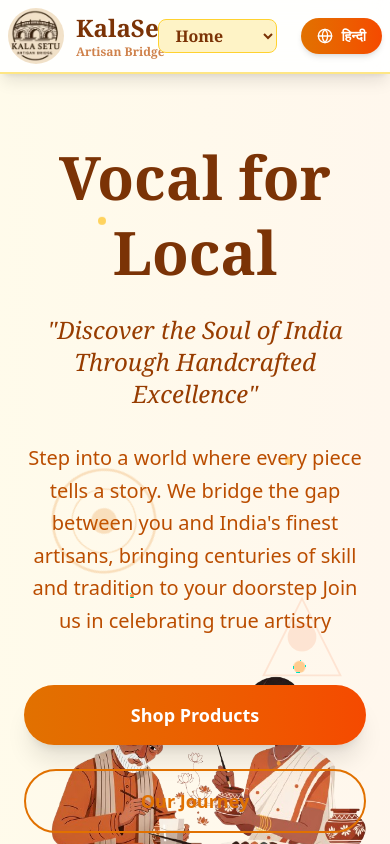
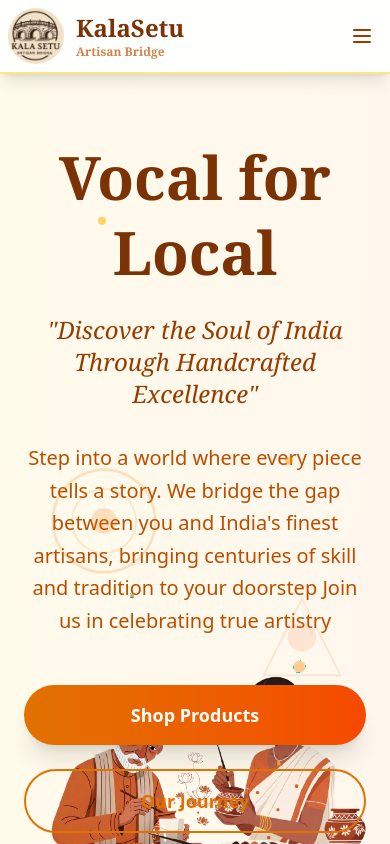
Before and after one commit to Voyager-07/KalaSetu, a React (Vite) app: page / in a window 390 px wide. Shown: the top 844 px of the page. Built offline with nearby package versions, Linux system fonts and the light colour scheme.

Commit message:
Minor UI Changes for Mobile Devices

```diff
--- a/src/components/Navbar.jsx
+++ b/src/components/Navbar.jsx
@@ -1,10 +1,16 @@
-import React from "react"
-import { Globe } from "lucide-react";
+import React, { useState } from "react";
+import { Globe, Menu, X } from "lucide-react";
 import logo from "../assets/logo.png";
 
 const Navbar = ({ language = 'en', setLanguage, currentSection, scrollToSection }) => {
+  const [isMobileMenuOpen, setIsMobileMenuOpen] = useState(false);
+
   const toggleLanguage = () => {
     setLanguage(prev => prev === 'en' ? 'hi' : 'en');
+  };
+
+  const toggleMobileMenu = () => {
+    setIsMobileMenuOpen(prev => !prev);
   };
 
   const navItems = {
@@ -29,21 +35,16 @@ const Navbar = ({ language = 'en', setLanguage, currentSection, scrollToSection
   const currentLang = navItems[language];
 
   const handleNavClick = (section) => {
-        if (scrollToSection) {
-            scrollToSection(section);
-        }
+    setIsMobileMenuOpen(false); // Close on click
+    if (scrollToSection) scrollToSection(section);
   };
 
   return (
     <nav className="fixed top-0 left-0 right-0 bg-white/90 backdrop-blur-md z-50 shadow-lg border-b-2 border-amber-200">
       <div className="container mx-auto px-2 py-2">
         <div className="flex items-center justify-between">
+          {/* Logo + Brand */}
           <div className="flex items-center space-x-3">
-              {/* <div className="w-12 h-12 bg-gradient-to-br from-amber-600 to-orange-600 rounded-full flex items-center justify-center">
-                <div className="w-8 h-8 border-2 border-white rounded-full flex items-center justify-center">
-                  <div className="w-4 h-4 bg-white rounded-full"></div>
-                </div>
-              </div> */}
             <img src={logo} alt="" className="w-14 h-14 rounded-full" />
             <div className='flex flex-col'>
               <h1 className="text-2xl font-bold text-amber-900 font-serif">{currentLang.brandName}</h1>
@@ -51,8 +52,9 @@ const Navbar = ({ language = 'en', setLanguage, currentSection, scrollToSection
             </div>
           </div>
 
-            <div className="flex items-center space-x-6">
-              <div className="hidden md:flex space-x-8">
+          {/* Desktop Nav */}
+          <div className="hidden md:flex items-center space-x-6">
+            <div className="flex space-x-8">
               {['home', 'products', 'journey', 'about'].map((section) => (
                 <button
                   key={section}
@@ -67,23 +69,6 @@ const Navbar = ({ language = 'en', setLanguage, currentSection, scrollToSection
                 </button>
               ))}
             </div>
-
-              {/* Mobile Menu (Hidden for now, can be expanded) */}
-              <div className="md:hidden">
-                <select
-                  value={currentSection}
-                  onChange={(e) => handleNavClick(e.target.value)}
-                  className="bg-amber-100 text-amber-900 rounded-lg px-3 py-1 font-serif font-semibold border border-amber-300 focus:outline-none focus:ring-2 focus:ring-amber-500"
-                >
-                  {['home', 'products', 'journey', 'about'].map((section) => (
-                    <option key={section} value={section}>
-                      {currentLang[section]}
-                    </option>
-                  ))}
-                </select>
-              </div>
-
-              {/* Language Toggle Button */}
             <button
               onClick={toggleLanguage}
               className="flex items-center space-x-2 bg-gradient-to-r from-amber-600 to-orange-600 text-white px-4 py-2 rounded-full hover:from-amber-700 hover:to-orange-700 transition-all duration-300 shadow-md hover:shadow-lg hover:scale-105 transform"
@@ -95,7 +80,40 @@ const Navbar = ({ language = 'en', setLanguage, currentSection, scrollToSection
               </span>
             </button>
           </div>
+
+          {/* Mobile Hamburger */}
+          <div className="md:hidden flex items-center space-x-2">
+            <button onClick={toggleMobileMenu} className="p-2 rounded-md text-amber-800 hover:bg-amber-100">
+              {isMobileMenuOpen ? <X className="w-6 h-6" /> : <Menu className="w-6 h-6" />}
+            </button>
           </div>
+        </div>
+
+        {/* Mobile Menu Dropdown */}
+        {isMobileMenuOpen && (
+          <div className="md:hidden mt-2 p-4 rounded-lg bg-amber-50 border border-amber-200 shadow-sm space-y-3">
+            {['home', 'products', 'journey', 'about'].map((section) => (
+              <button
+                key={section}
+                onClick={() => handleNavClick(section)}
+                className={`block w-full text-left text-lg font-semibold font-serif transition-all duration-200 ${
+                  currentSection === section ? 'text-amber-900' : 'text-amber-700 hover:text-amber-900'
+                }`}
+              >
+                {currentLang[section]}
+              </button>
+            ))}
+            <button
+              onClick={toggleLanguage}
+              className="mt-2 flex items-center space-x-2 w-full justify-center bg-gradient-to-r from-amber-600 to-orange-600 text-white px-4 py-2 rounded-full shadow-md hover:from-amber-700 hover:to-orange-700"
+            >
+              <Globe className="w-4 h-4" />
+              <span className="text-sm font-semibold">
+                {language === 'en' ? 'हिन्दी' : 'EN'}
+              </span>
+            </button>
+          </div>
+        )}
       </div>
     </nav>
   );
```
Lines whose indentation alone changed are shown as unchanged.
